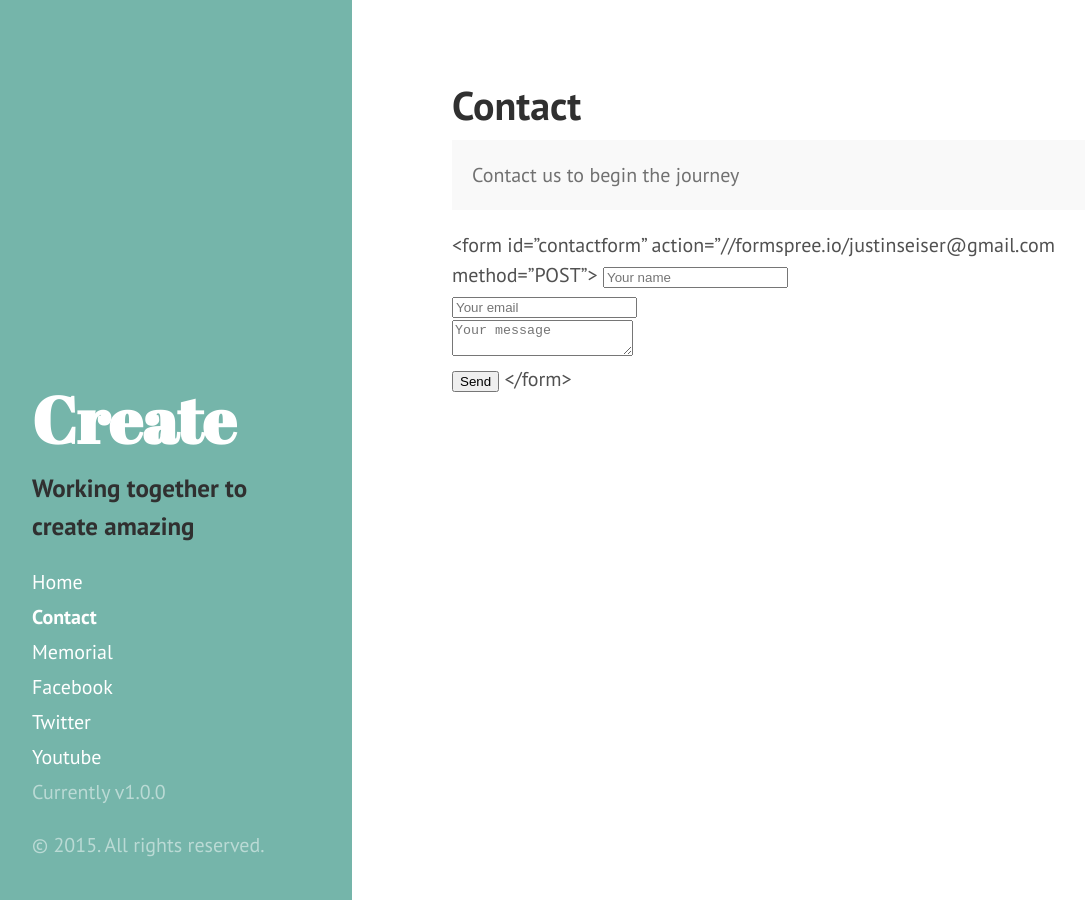
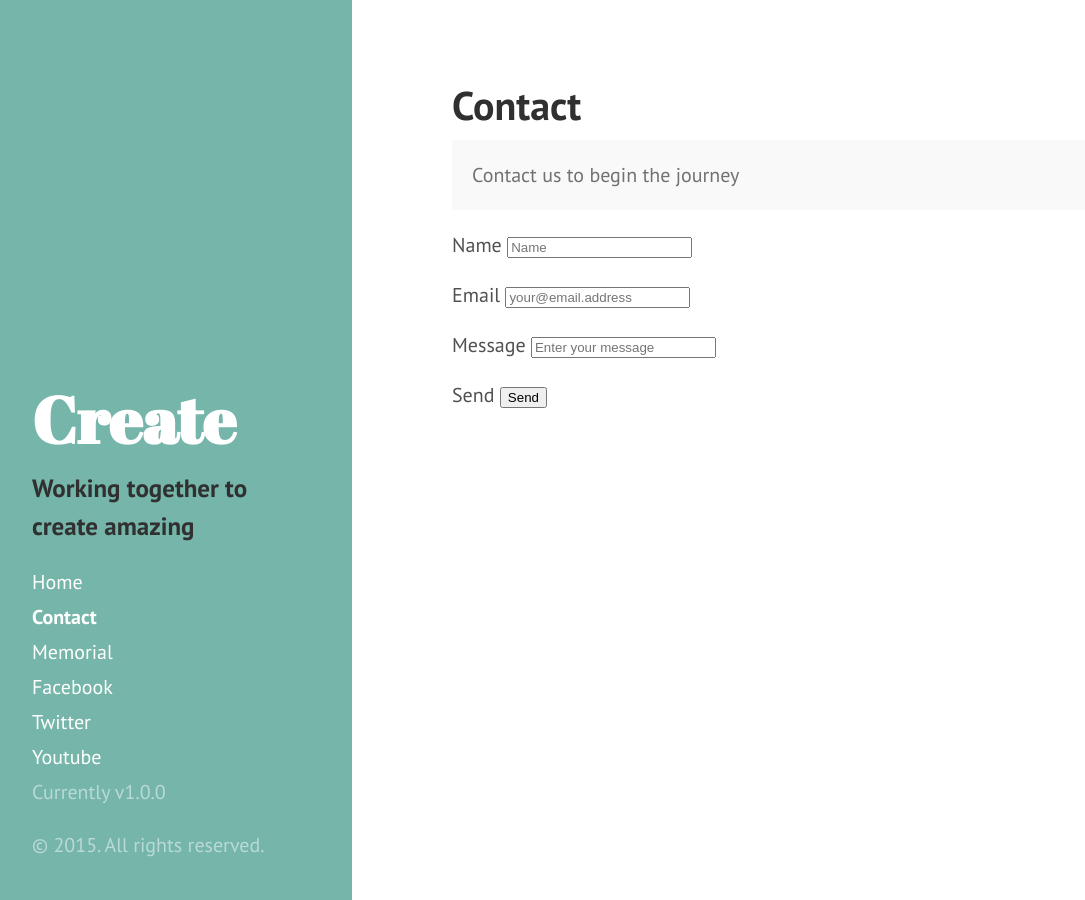
Before and after one commit to KarmaConductors/karmaconductors.github.io, a Jekyll site: the page built from contact.md, in a window 1280 px wide. Shown: the whole page, without its empty margins (8-1093 px from the left). Built offline with Jekyll 4.4.1, drawn with Linux system fonts in a browser that asks for light colours; Markdown is read by kramdown in place of the engine named in the settings.

Commit message:
updated contact form

```diff
--- a/contact.md
+++ b/contact.md
@@ -4,11 +4,29 @@ title: Contact
 ---
 <p class="message">Contact us to begin the journey</p>
 
-<form id="contactform" action="//formspree.io/justinseiser@gmail.com method="POST">
-    <input type="text" name="name" placeholder="Your name"><br>
-    <input type="email" name="_replyto" placeholder="Your email"><br>
-    <input type="hidden" name="_subject" value="Karma Conductor Contact" />
-    <textarea name="message" placeholder="Your message"></textarea><br>
-    <input type="text" name="_gotcha" style="display:none" />
-    <input type="submit" value="Send">
+<p>
+<form id="contactform" action="//formspree.io/justinseiser@gmail.com" method="POST">
+
+	<input type="hidden" name="_subject" value="Website contact" />
+	<input type="text" name="_gotcha" style="display:none" />
+	<p>
+		<label for="name">Name</label>
+		<input type="text" name="name" placeholder="Name" required maxlength="30" />
+	</p>
+
+	<p>
+		<label for="email">Email</label>
+		<input type="email" name="email" placeholder="your@email.address" required maxlength="50" />
+	</p>
+
+	<p>
+  		<label for="message">Message</label>
+  		<input type="text" name="message" name="message" placeholder="Enter your message" required  />
+	</p>
+
+	<p>
+	  	<label for="send">Send</label>
+		<input type="submit" value="Send">
+	</p>
 </form>
+</p>
```
